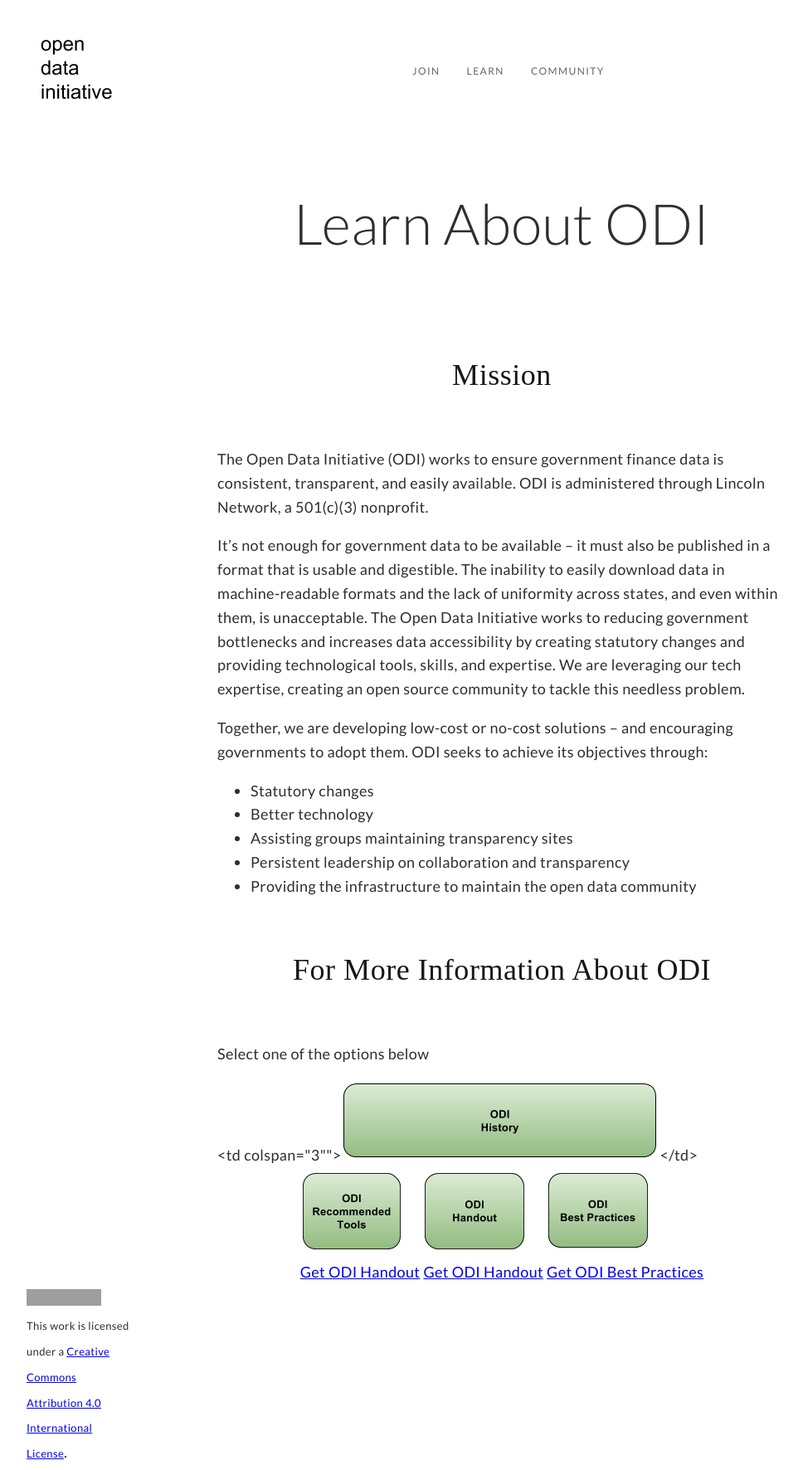
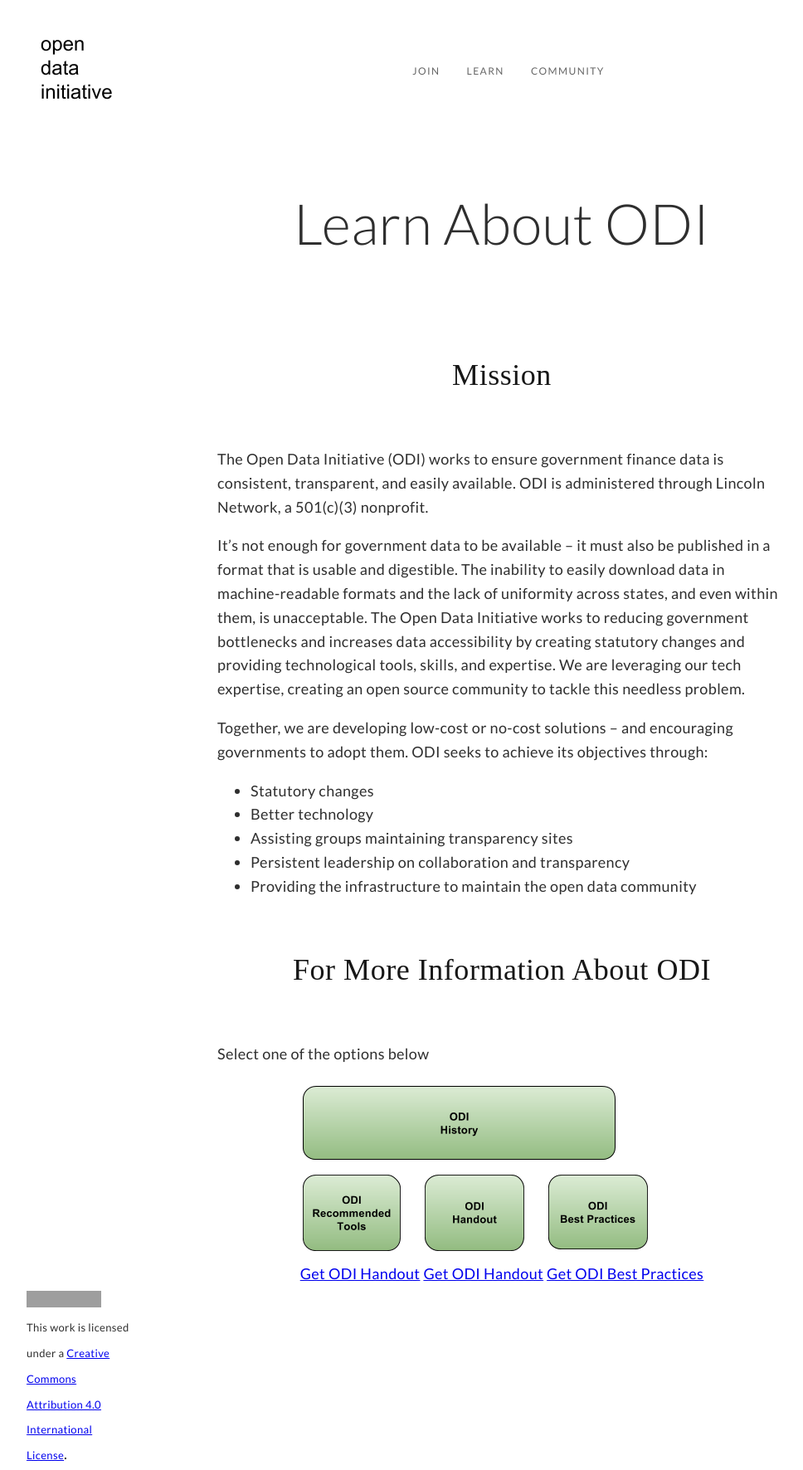
Before and after one commit to opendatainitiative/opendatainitiative.github.io, a Jekyll site: the page built from learn.md, in a window 1280 px wide. Shown: the whole page at 83% size, without its empty margins (35-1003 px from the left). Built offline with Jekyll 4.4.1, drawn with Linux system fonts in a browser that asks for light colours; grey boxes are pictures that could not be loaded.

Commit message:
correct syntax error learn.md

```diff
--- a/learn.md
+++ b/learn.md
@@ -29,7 +29,7 @@ ODI seeks to achieve its objectives through:
 Select one of the options below
 <table align="center">
 	<tr>
-		<td colspan="3""><a href="{{ site.baseurl }}/history"><img src="{{'/assets/img/odi_history.png'}}" alt="ODI History"></a></td>
+		<td colspan="3"><a href="{{ site.baseurl }}/history"><img src="{{'/assets/img/odi_history.png'}}" alt="ODI History"></a></td>
 	</tr>
 	<tr>
 		<td><a href="{{ site.baseurl }}/assets/doc/ODI_Recommended_Tools.pdf"><img src="{{ site.baseurl }}/assets/img/odi_recommended_tools.png" alt="Get ODI Recommeded Tools"></a></td>
```
